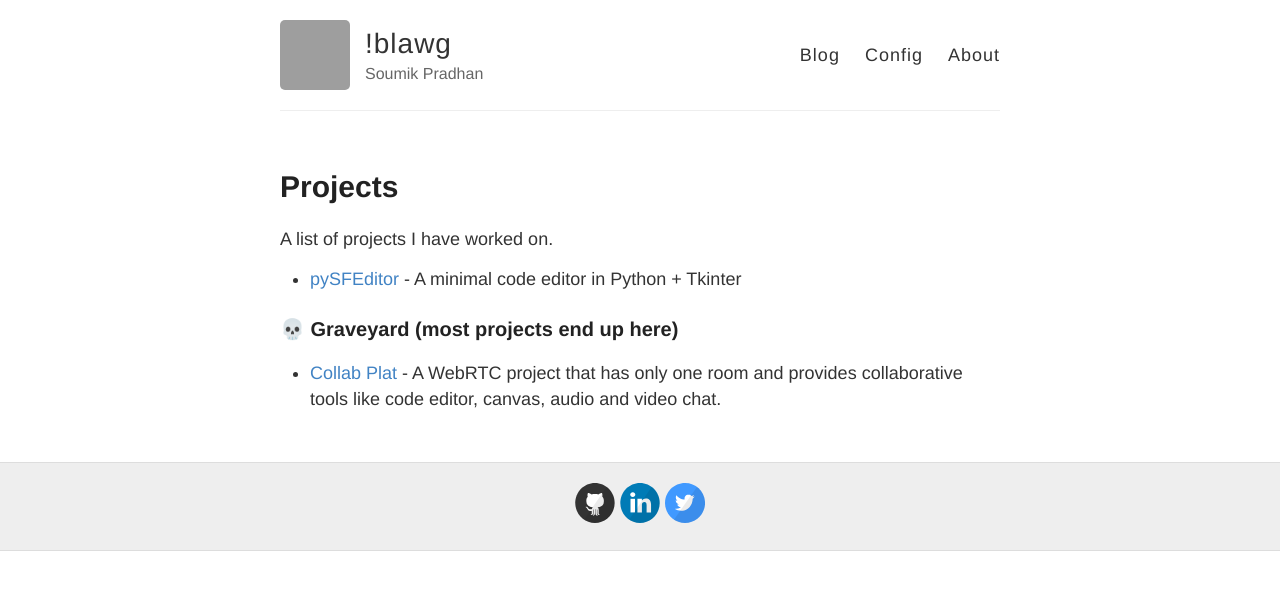
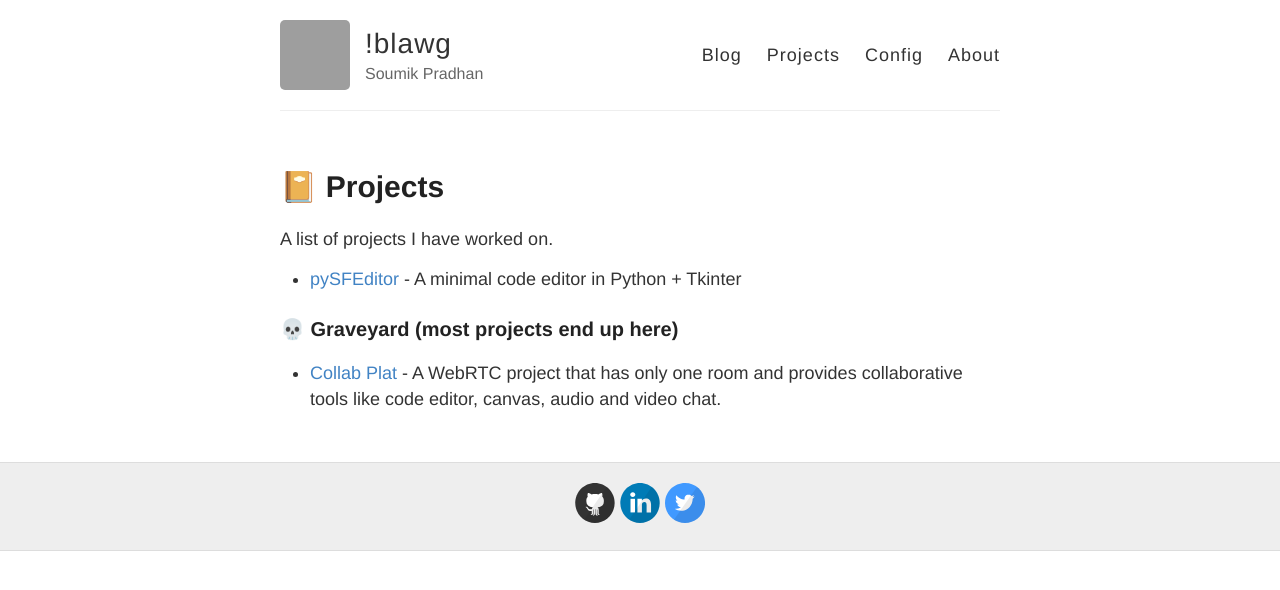
Before and after one commit to griimick/griimick.github.io, a Jekyll site: the page built from _pages/projects.md, in a window 1280 px wide. Shown: the top 590 px of the page. Built offline with Jekyll 4.4.1, drawn with Linux system fonts in a browser that asks for light colours; grey boxes are pictures that could not be loaded.

Commit message:
📔 Add projects page

```diff
--- a/_layouts/default.html
+++ b/_layouts/default.html
@@ -28,6 +28,7 @@
 
           <nav>
             <a href="{{ site.baseurl }}/">Blog</a>
+            <a href="{{ site.baseurl }}/projects">Projects</a>
             <a href="{{ site.baseurl }}/config">Config</a>
             <a href="{{ site.baseurl }}/about">About</a>
           </nav>
--- a/_pages/projects.md
+++ b/_pages/projects.md
@@ -1,6 +1,6 @@
 ---
 layout: page
-title: Projects
+title: 📔 Projects
 permalink: /projects/
 ---
 
```
